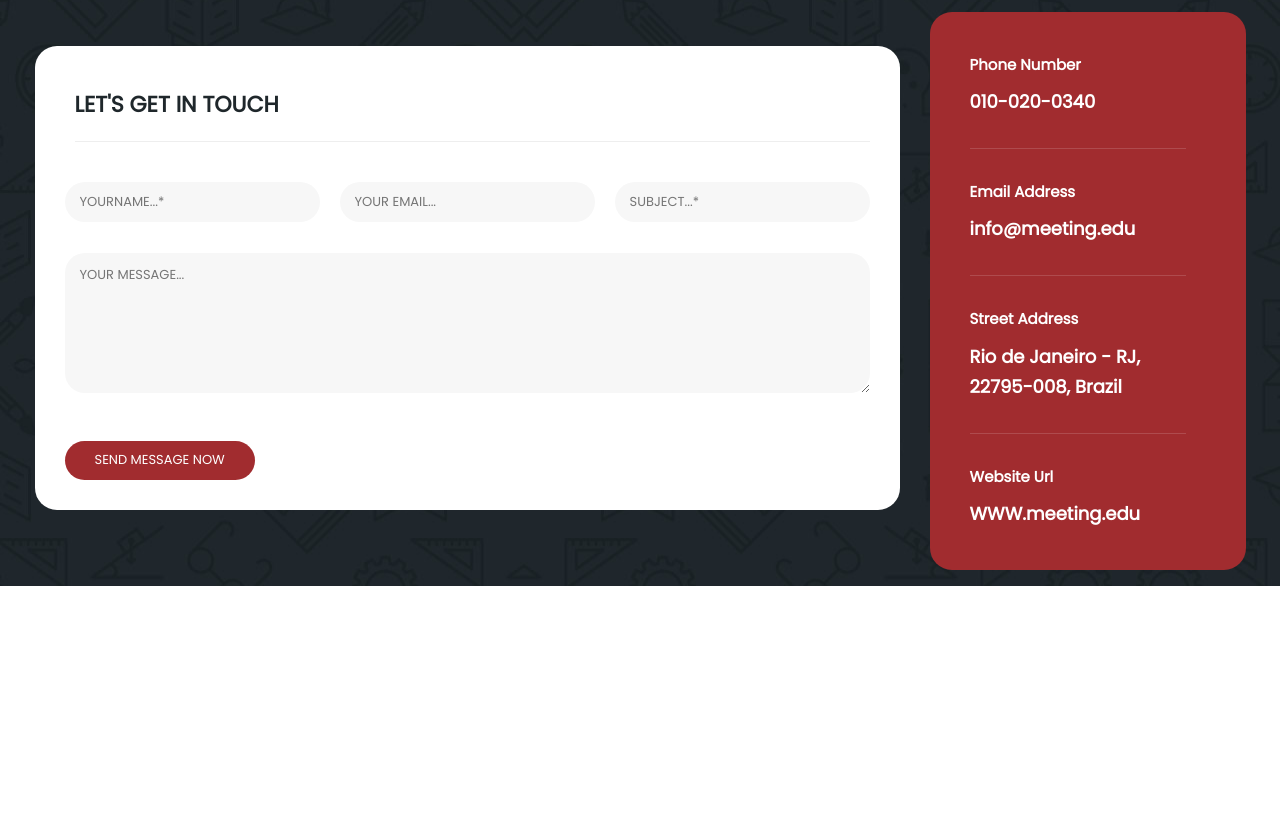
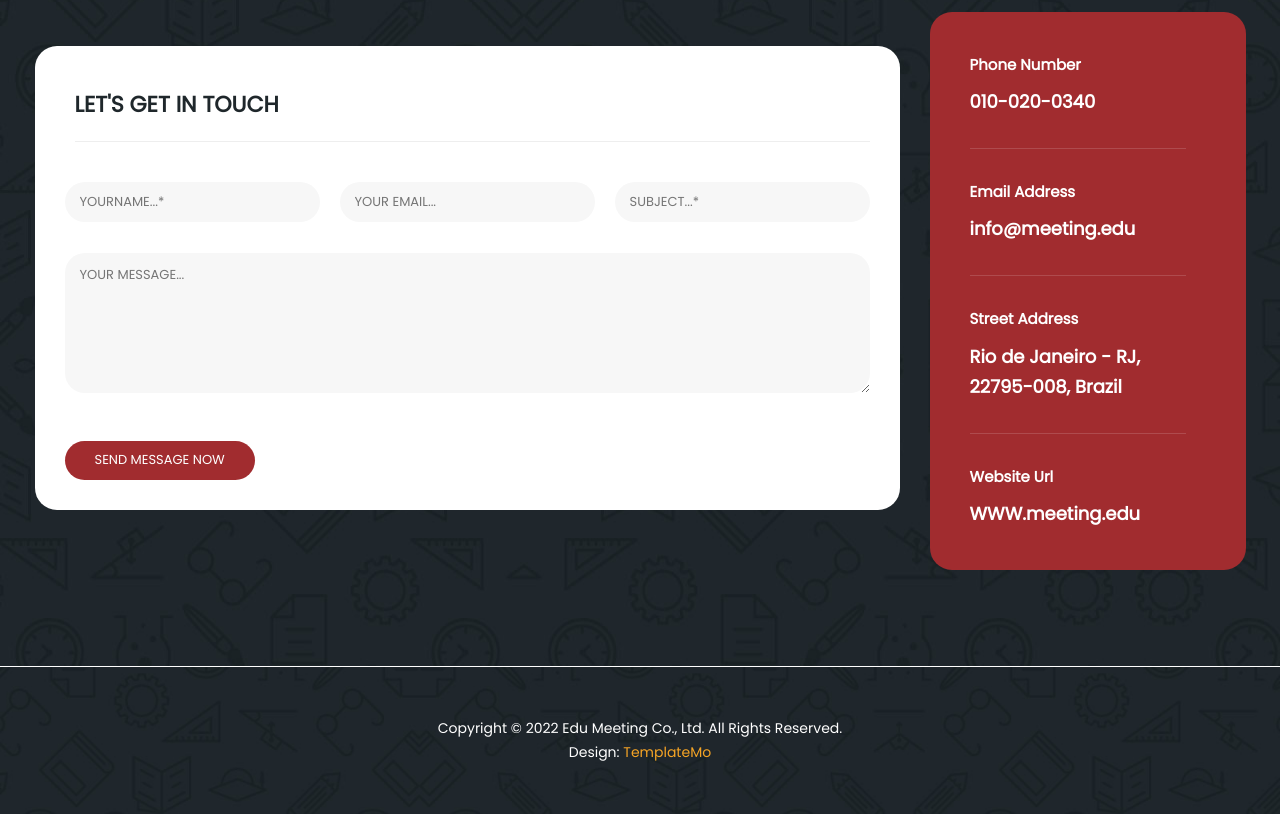
Before and after one commit to faranak-fereidooni/meeting-template, a plain HTML site: page index.html in a window 1280 px wide. Shown: the part 4837-5651 px from the top of the page. Before the commit the page ends 5423 px from the top, so only its background shows below. Drawn offline with Linux system fonts and the light colour scheme.

Commit message:
Build footer section

```diff
--- a/css/style.css
+++ b/css/style.css
@@ -1082,6 +1082,7 @@ a {
   margin-left: 1rem;
   margin-right: 1rem;
   padding-top: 18rem;
+  padding-bottom: 8rem;
 }
 .form-div {
   background: #fff;
@@ -1210,3 +1211,22 @@ a {
   }
 }
 /* ******************************************************** */
+/* Footer section */
+.footer {
+  background-attachment: fixed;
+  background-image: url(../images/meetings-page-bg.jpg);
+  background-repeat: no-repeat;
+  background-size: cover;
+  border-top: 1px solid rgba(250, 250, 250, 0.15);
+  padding: 5rem 0;
+}
+.footer p {
+  color: #fff;
+  font-size: 1.4rem;
+  margin-bottom: 0;
+  margin-top: 0;
+  text-align: center;
+}
+.footer p a {
+  color: var(--color-primary);
+}
--- a/index.html
+++ b/index.html
@@ -681,6 +681,21 @@
         </div>
       </div>
     </section>
+
+    <!-- Footer section -->
+    <section class="footer">
+      <p>
+        Copyright © 2022 Edu Meeting Co., Ltd. All Rights Reserved.
+        <br />Design:
+        <a
+          href="https://templatemo.com"
+          target="_parent"
+          title="free css templates"
+          >TemplateMo</a
+        >
+      </p>
+    </section>
+
     <script src="js/jquery.min.js"></script>
     <script src="js/owl.carousel.min.js"></script>
     <script src="js/main.js"></script>
```
Also changed, not shown: components/footer-section.html (added, +10 -0 lines).
